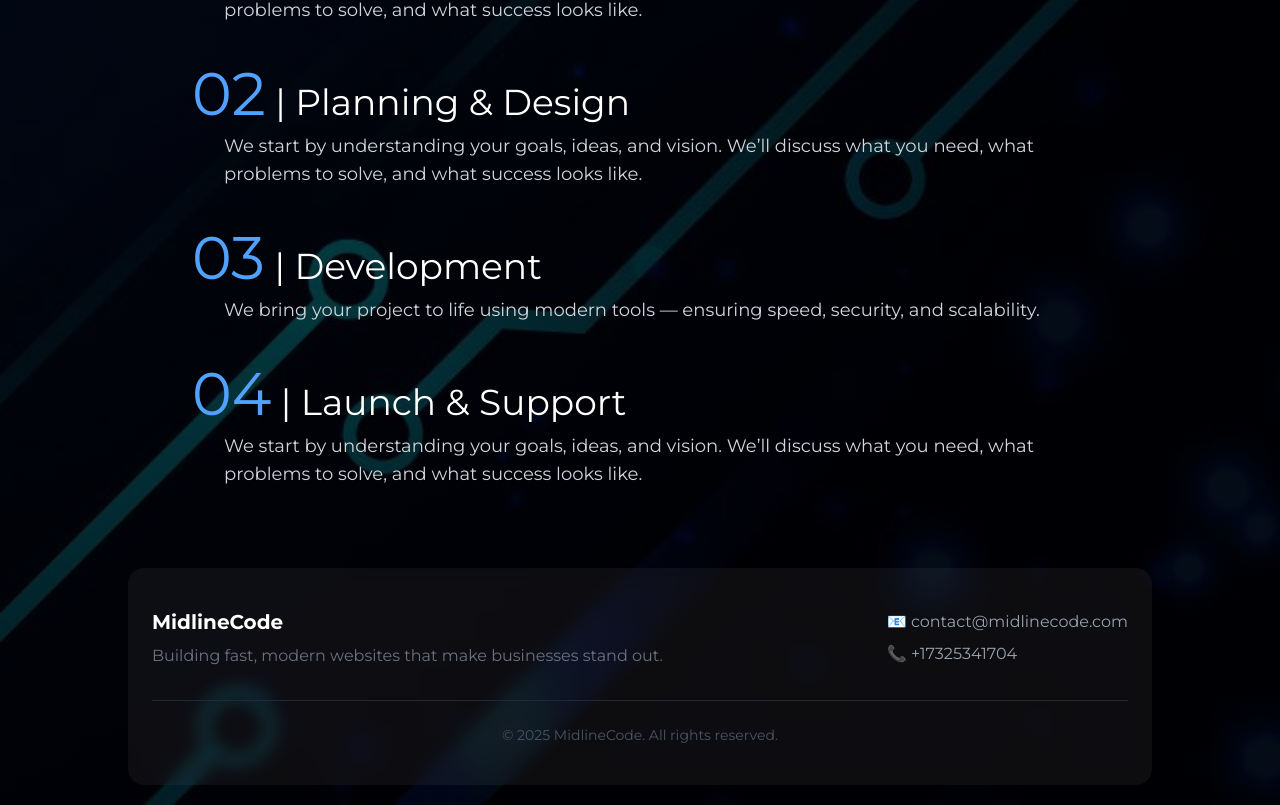
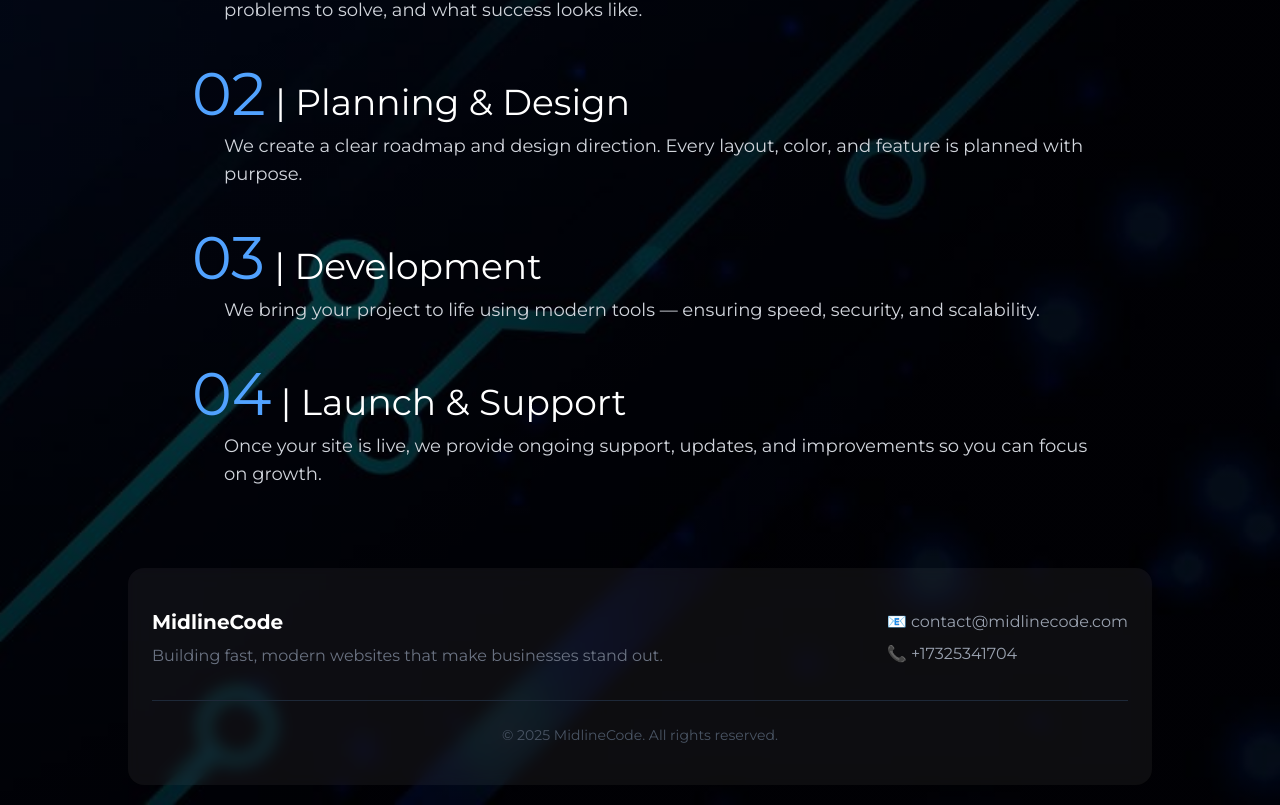
Before and after one commit to ajdinhusetovic/midline-portfolio, a Next.js app: page / in a window 1280 px wide. Shown: the part 2600-3405 px from the top of the page. Built offline with nearby package versions, Linux system fonts and the light colour scheme.

Commit message:
update <p>

```diff
--- a/components/OurProcess.tsx
+++ b/components/OurProcess.tsx
@@ -38,9 +38,8 @@
               Design
             </h1>
             <p className="text-lg text-gray-300 ml-2 md:ml-8 mt-2">
-              We start by understanding your goals, ideas, and vision. We’ll
-              discuss what you need, what problems to solve, and what success
-              looks like.
+              We create a clear roadmap and design direction. Every layout,
+              color, and feature is planned with purpose.
             </p>
           </div>
         </div>
@@ -62,9 +61,8 @@
               Support
             </h1>
             <p className="text-lg text-gray-300 ml-2 md:ml-8 mt-2">
-              We start by understanding your goals, ideas, and vision. We’ll
-              discuss what you need, what problems to solve, and what success
-              looks like.
+              Once your site is live, we provide ongoing support, updates, and
+              improvements so you can focus on growth.
             </p>
           </div>
         </div>
```
